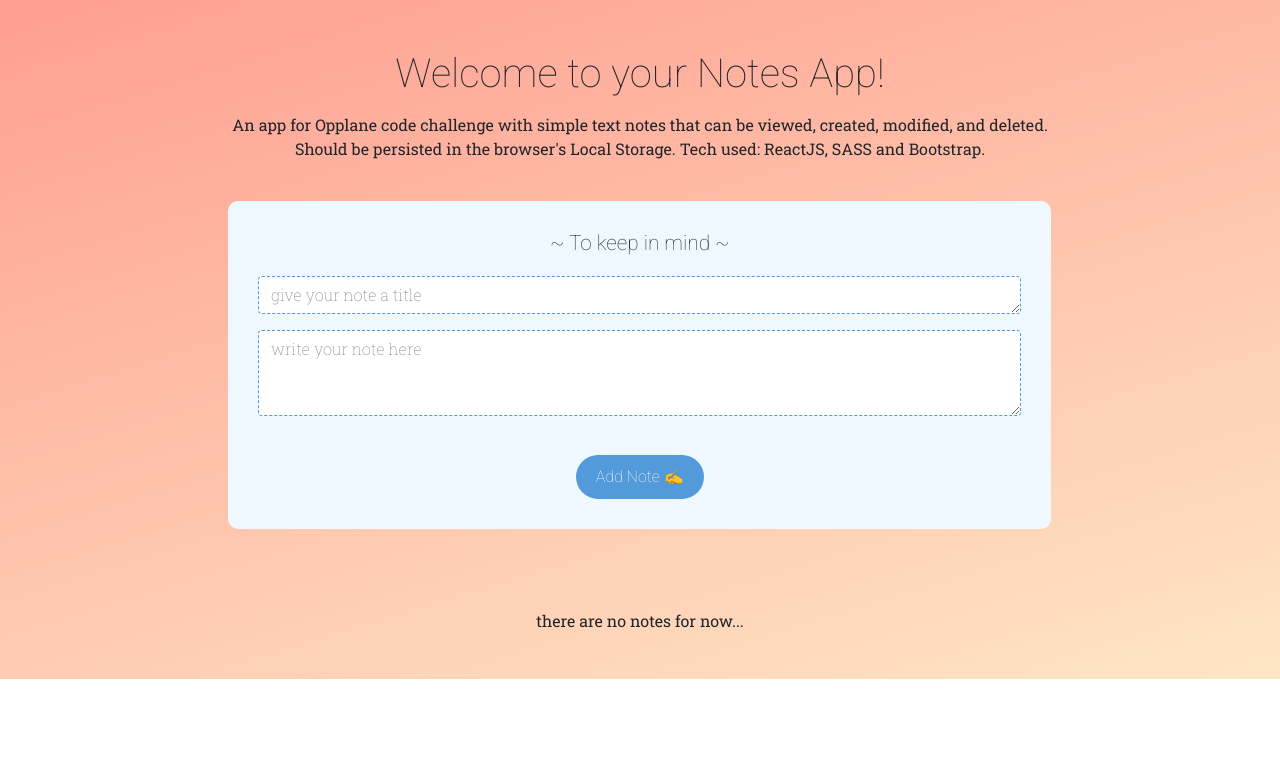
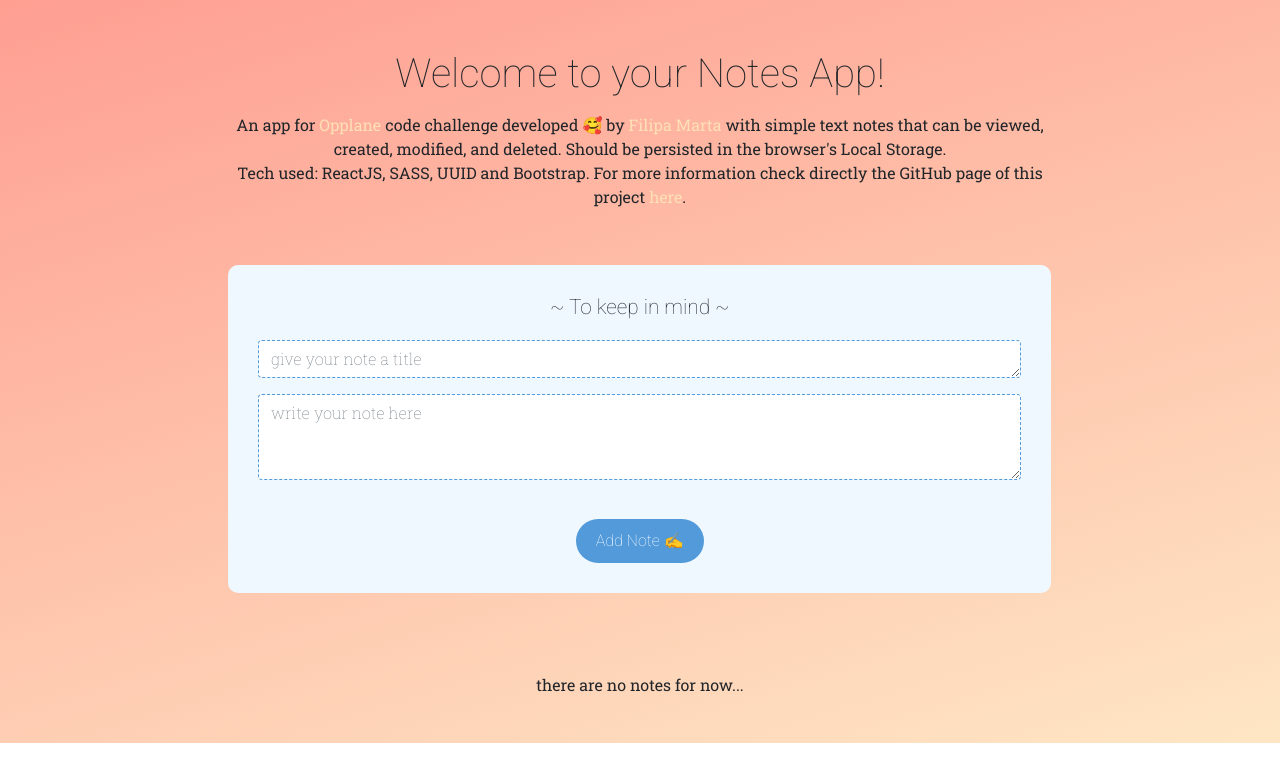
Before and after one commit to filipamarta/notes-app, a React (Create React App) app: page / in a window 1280 px wide. Shown: the top 782 px of the page. Built offline with nearby package versions, Linux system fonts and the light colour scheme.

Commit message:
organize styles

```diff
--- a/src/App.js
+++ b/src/App.js
@@ -17,12 +17,49 @@ const App = () => (
           md={{ span: 10, offset: 1 }}
           lg={{ span: 8, offset: 2 }}
         >
-          <h1>Welcome to your Notes App!</h1>
-          <p>
-            An app for Opplane code challenge with simple text notes that can be
-            viewed, created, modified, and deleted. Should be persisted in the
-            browser's Local Storage. Tech used: ReactJS, SASS and Bootstrap.
-          </p>
+          <header>
+            <h1>Welcome to your Notes App!</h1>
+            <p>
+              An app for{" "}
+              <a
+                href="https://www.opplane.com/"
+                target="_blank"
+                rel="noopener noreferrer"
+              >
+                Opplane
+              </a>{" "}
+              code challenge developed <span role="img" aria-label="love">🥰</span> by{" "}
+              <a
+                href="https://github.com/filipamarta"
+                target="_blank"
+                rel="noopener noreferrer"
+              >
+                Filipa Marta
+              </a>{" "}
+              with simple text notes that can be viewed, created, modified, and
+              deleted. Should be persisted in the browser's Local Storage.
+              <br />
+              Tech used: ReactJS, SASS, UUID and Bootstrap. For more information
+              check directly the GitHub page of this project{" "}
+              <a
+                href="https://github.com/filipamarta/interview-opplane-challenge"
+                target="_blank"
+                rel="noopener noreferrer"
+              >
+                here
+              </a>
+              .
+            </p>
+          </header>
+        </Col>
+      </Row>
+      <Row>
+        <Col
+          xs={12}
+          sm={{ span: 12, offset: 0 }}
+          md={{ span: 10, offset: 1 }}
+          lg={{ span: 8, offset: 2 }}
+        >
           <AddNoteForm />
         </Col>
       </Row>
--- a/src/App.scss
+++ b/src/App.scss
@@ -1,7 +1,9 @@
+@import './styles/_colors.scss';
+@import './styles/_fonts.scss';
+
 body {
   height: 100%;
-  background: rgb(254,135,119);
-  background: linear-gradient(163deg, rgba(254,135,119,0.804359243697479) 0%, rgba(254,224,182,0.7987570028011204) 100%);
+  background: linear-gradient(163deg, rgba(254, 135, 119, 0.804359243697479) 0%, rgba(254, 224, 182, 0.7987570028011204) 100%);
   background-repeat: no-repeat;
   padding-top: 50px;
   padding-bottom: 30px;
@@ -11,19 +13,3 @@ body {
     margin-bottom: 15px;
   }
 }
-
-h1,
-h2,
-h3,
-label,
-button.btn,
-.card-title.h5{
-    font-family: 'Roboto', sans-serif;
-    font-weight: 100;
-}
-
-p,
-textarea {
-    font-family: 'Roboto Slab', serif;
-    font-weight: 400;
-}
--- a/src/components/AddNoteForm.scss
+++ b/src/components/AddNoteForm.scss
@@ -1,43 +1,54 @@
+@import '../styles/_colors.scss';
+
 .primary-form {
     padding: 30px;
     margin: 40px 0 80px 0;
-    background-color: aliceblue;
+    background-color: $light-blue;
     border-radius: 10px;
     box-shadow: 0 0 1px rgba(0, 0, 0, 0);
     transform: perspective(1px) translateZ(0);
     transition: box-shadow 0.3s ease-in-out, transform 0.3s ease-in-out;
+
     &:hover {
         box-shadow: 10px 10px 39px -25px rgba(0, 11, 160, 0.911);
         transform: scale(1.01);
     }
+
     h2 {
         font-size: 1.3rem;
         margin-bottom: 20px;
     }
+
     textarea {
-        border: 1px dashed rgb(82, 154, 218);
+        border: 1px dashed $blue;
+
         &::placeholder {
             font-weight: 100;
         }
     }
+
     .btn.btn-primary {
         padding: 10px 20px;
         border: 0;
         border-radius: 200px;
-        background-color: rgb(82, 154, 218);
+        background-color: $blue;
         transition: background-color 0.3s ease-in-out;
+
         &:hover {
-            background-color: rgb(9, 126, 228);
+            background-color: $blue-hover;
             transition: background-color 0.3s ease-in-out;
         }
     }
+
     .error-msg {
         margin: -6px 0 12px 0;
         font-size: 0.7rem;
-        &.fadeOut{
+
+        &.fadeOut {
             opacity: 0;
             transition: opacity 0.3s ease-in-out;
         }
+
         &.fadeIn {
             opacity: 1;
             transition: opacity 0.3s ease-in-out;
--- a/src/components/NoteItem.scss
+++ b/src/components/NoteItem.scss
@@ -1,3 +1,5 @@
+@import '../styles/_colors.scss';
+
 .card {
   border-radius: 0.5rem;
   border: 0;
@@ -6,6 +8,7 @@
   .card-title.h5 {
     font-size: 1.2rem;
   }
+
   .card-text {
     font-size: 0.9rem;
   }
@@ -19,19 +22,19 @@
     transition: background-color 0.3s ease-in-out;
 
     &.delete-btn {
-      background-color: #dadada;
+      background-color: $grey;
 
       &:hover {
-        background-color: #c9c9c9;
+        background-color: $grey-hover;
         transition: background-color 0.3s ease-in-out;
       }
     }
 
     &.edit-btn {
-      background-color: #febfa9;
+      background-color: $orange;
 
       &:hover {
-        background-color: #fca180;
+        background-color: $orange-hover;
         transition: background-color 0.3s ease-in-out;
       }
     }
--- a/src/custom.scss
+++ b/src/custom.scss
@@ -1,6 +1,3 @@
-//Fonts
-@import url('https://fonts.googleapis.com/css2?family=Roboto+Slab:wght@100;400;700&family=Roboto:wght@100;400&display=swap');
-
 // Override default variables before the import
 $body-bg: rgb(241, 241, 241);
 
--- /dev/null
+++ b/src/styles/_colors.scss
@@ -0,0 +1,9 @@
+$light-blue: aliceblue;
+$blue: rgb(82, 154, 218);
+$blue-hover:  rgb(9, 126, 228);
+$grey: #dadada;
+$grey-hover: #c9c9c9;
+$orange: #febfa9;
+$orange-hover: #fca180;
+$yellow: #fee0b6;
+$yellow-hover:#ffe055;
--- /dev/null
+++ b/src/styles/_fonts.scss
@@ -0,0 +1,33 @@
+//Fonts
+@import url('https://fonts.googleapis.com/css2?family=Roboto+Slab:wght@100;400;700&family=Roboto:wght@100;400&display=swap');
+
+$font-sans-serif: 'Roboto',
+sans-serif;
+$font-serif: 'Roboto Slab',
+serif;
+
+h1,
+h2,
+h3,
+label,
+button.btn,
+.card-title.h5 {
+    font-family: $font-sans-serif;
+    font-weight: 100;
+}
+
+p,
+textarea {
+    font-family: $font-serif;
+    font-weight: 400;
+}
+
+a {
+    color: $yellow;
+    transition: color 0.3s ease-in-out;
+
+    &:hover {
+        color: $yellow-hover;
+        transition: color 0.3s ease-in-out;
+    }
+}
```
